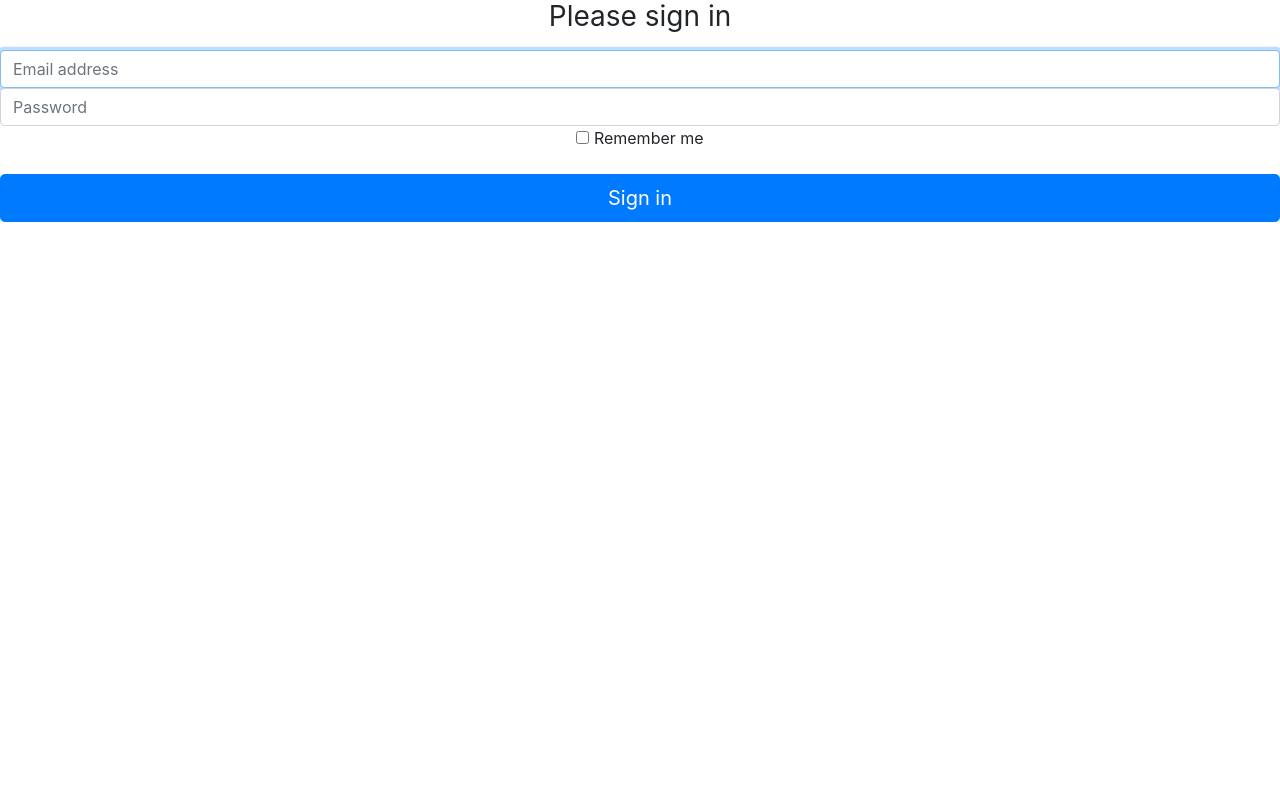
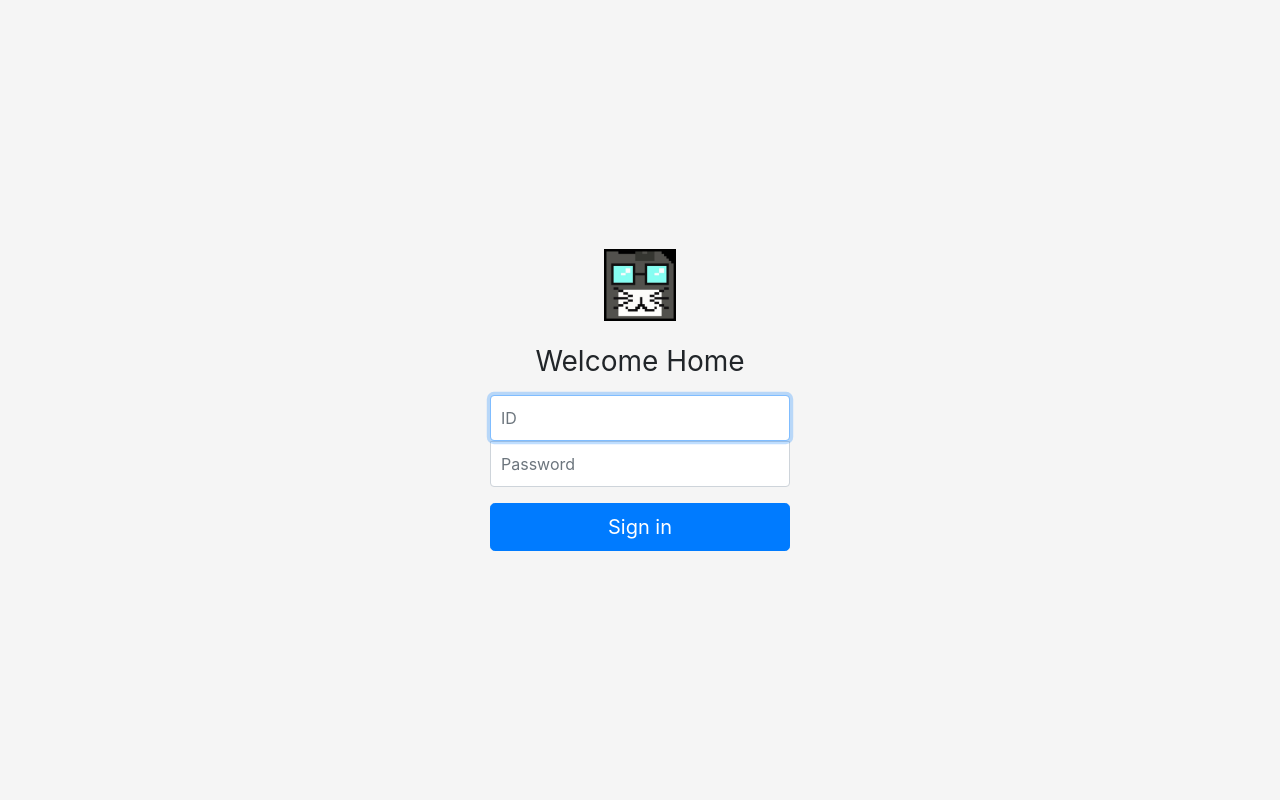
Before and after one commit to WisdomKang/HomeStatus, a Node server app: template nodeServer/Server/views/login/login.ejs in a window 1280 px wide. Run offline with Node 20, Linux system fonts and the light colour scheme; the template is opened without the code that fills it, so the values that code supplies are empty; some libraries are stand-ins or nearby versions.

Commit message:
기본 페이지 설정중 세션작업중

```diff
--- a/nodeServer/Server/init.js
+++ b/nodeServer/Server/init.js
@@ -12,7 +12,7 @@ var mongoose = require("mongoose");
 var db = mongoose.connection;
 db.on("error", console.error);
 db.once("open" , ()=>{
-    console.log("Connected to mongod server");
+    console.log("Connected to mongodb server");
 });
 mongoose.connect('mongodb://localhost/home',{useNewUrlParser:true});
 
@@ -50,8 +50,9 @@ app.use( session({
 }));
 
 //Static resource path 설정
-app.use(express.static('Server/views'));                  //html에서 사용하는 js 파일
+app.use(express.static('Server/views'));                    //html에서 사용하는 js 파일
 app.use("/static", express.static("bower_components"));     //bower로 관리되는 외부 라이브러리 경로
+app.use("/asset" , express.static("Server/asset"));
 
 const httpServer = require("http").createServer(app);
 httpServer.listen( 8080, ()=>{
--- a/nodeServer/Server/views/dashboard/dashboard.js
+++ /dev/null
@@ -1 +0,0 @@
-console.log("Hellow world");
--- /dev/null
+++ b/nodeServer/Server/views/login/login.css
@@ -0,0 +1,44 @@
+html,
+body {
+  height: 100%;
+}
+
+body {
+  display: -ms-flexbox;
+  display: flex;
+  -ms-flex-align: center;
+  align-items: center;
+  padding-top: 40px;
+  padding-bottom: 40px;
+  background-color: #f5f5f5;
+}
+
+.form-signin {
+  width: 100%;
+  max-width: 330px;
+  padding: 15px;
+  margin: auto;
+}
+.form-signin .checkbox {
+  font-weight: 400;
+}
+.form-signin .form-control {
+  position: relative;
+  box-sizing: border-box;
+  height: auto;
+  padding: 10px;
+  font-size: 16px;
+}
+.form-signin .form-control:focus {
+  z-index: 2;
+}
+.form-signin input[type="email"] {
+  margin-bottom: -1px;
+  border-bottom-right-radius: 0;
+  border-bottom-left-radius: 0;
+}
+.form-signin input[type="password"] {
+  margin-bottom: 10px;
+  border-top-left-radius: 0;
+  border-top-right-radius: 0;
+}
--- a/nodeServer/Server/views/login/login.ejs
+++ b/nodeServer/Server/views/login/login.ejs
@@ -4,31 +4,43 @@
     <meta charset="utf-8">
     <meta name="viewport" content="width=device-width, initial-scale=1, shrink-to-fit=no">
     <meta name="description" content="">
-    <meta name="author" content="Mark Otto, Jacob Thornton, and Bootstrap contributors">
-    <meta name="generator" content="Jekyll v3.8.5">
     <title>Signin Template · Bootstrap</title>
 
-    <link rel="canonical" href="https://getbootstrap.com/docs/4.3/examples/sign-in/">
+    <!-- Bootstrap core CSS -->
+    <link href="/static/bootstrap/dist/css/bootstrap.min.css" rel="stylesheet" type="text/css">
+    <!-- Custom styles for this template -->
+    <link href="/login/login.css" rel="stylesheet">
 
-    <!-- Bootstrap core CSS -->
-<link href="/static/bootstrap/dist/css/bootstrap.min.css" rel="stylesheet" type="text/css">
-    <!-- Custom styles for this template -->
-    <link href="signin.css" rel="stylesheet">
+    <style>
+        .bd-placeholder-img {
+          font-size: 1.125rem;
+          text-anchor: middle;
+          -webkit-user-select: none;
+          -moz-user-select: none;
+          -ms-user-select: none;
+          user-select: none;
+        }
+
+        @media (min-width: 768px) {
+          .bd-placeholder-img-lg {
+            font-size: 3.5rem;
+          }
+        }
+      </style>
   </head>
   <body class="text-center">
-    <form class="form-signin">
-  <h1 class="h3 mb-3 font-weight-normal">Please sign in</h1>
-  <label for="inputEmail" class="sr-only">Email address</label>
-  <input type="email" id="inputEmail" class="form-control" placeholder="Email address" required autofocus>
-  <label for="inputPassword" class="sr-only">Password</label>
-  <input type="password" id="inputPassword" class="form-control" placeholder="Password" required>
-  <div class="checkbox mb-3">
-    <label>
-      <input type="checkbox" value="remember-me"> Remember me
-    </label>
+
+      <form class="form-signin" action="/dashboard">
+        <img class="mb-4" src="/asset/img/discat.png" alt="이미지 없당...^^;;" width="72" height="72">
+      <h1 class="h3 mb-3 font-weight-normal">Welcome Home</h1>
+      <label for="ID" class="sr-only">ID</label>
+      <input type="text" id="ID" class="form-control" placeholder="ID" required autofocus>
+      <label for="inputPassword" class="sr-only">Password</label>
+      <input type="password" id="Password" class="form-control" placeholder="Password" required>
+      <div class="checkbox mb-3">
   </div>
   <button class="btn btn-lg btn-primary btn-block" type="submit">Sign in</button>
 </form>
 </body>
-    <script src="/login.js"></script>
+    <script src="/login/login.js"></script>
 </html>
```
Also changed, not shown: nodeServer/Server/controllers/mainController.js (+16 -0 lines), nodeServer/Server/routes/route.js (+8 -0 lines), nodeServer/Server/views/dashboard/dashboard.css (+7 -0 lines), nodeServer/Server/views/dashboard/dashboard.ejs (+36 -16 lines), nodeServer/Server/asset/img/discat.png (added), nodeServer/Server/views/error/error.css (added), nodeServer/Server/views/error/error.js (added), nodeServer/Server/views/login/login.js (added).
